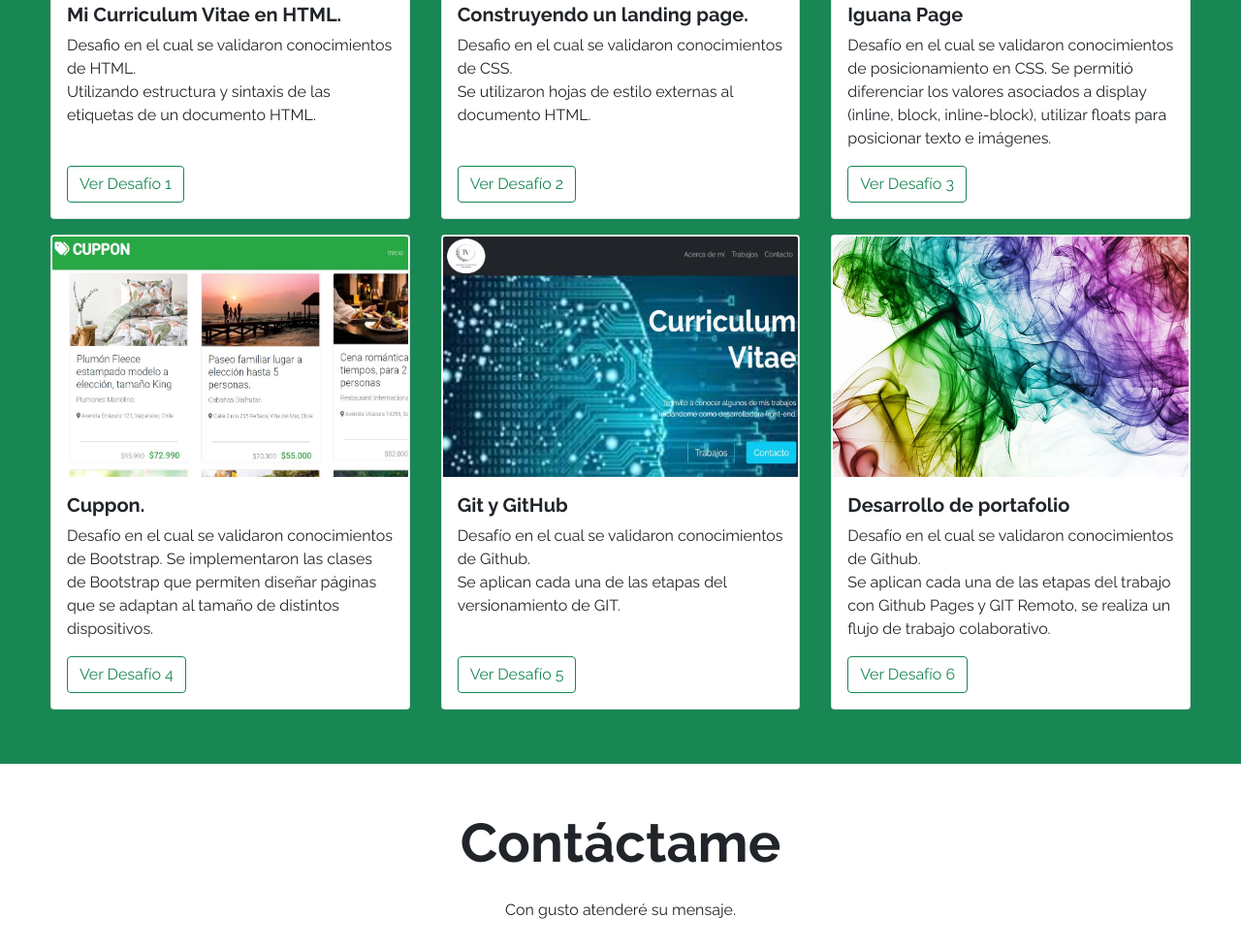
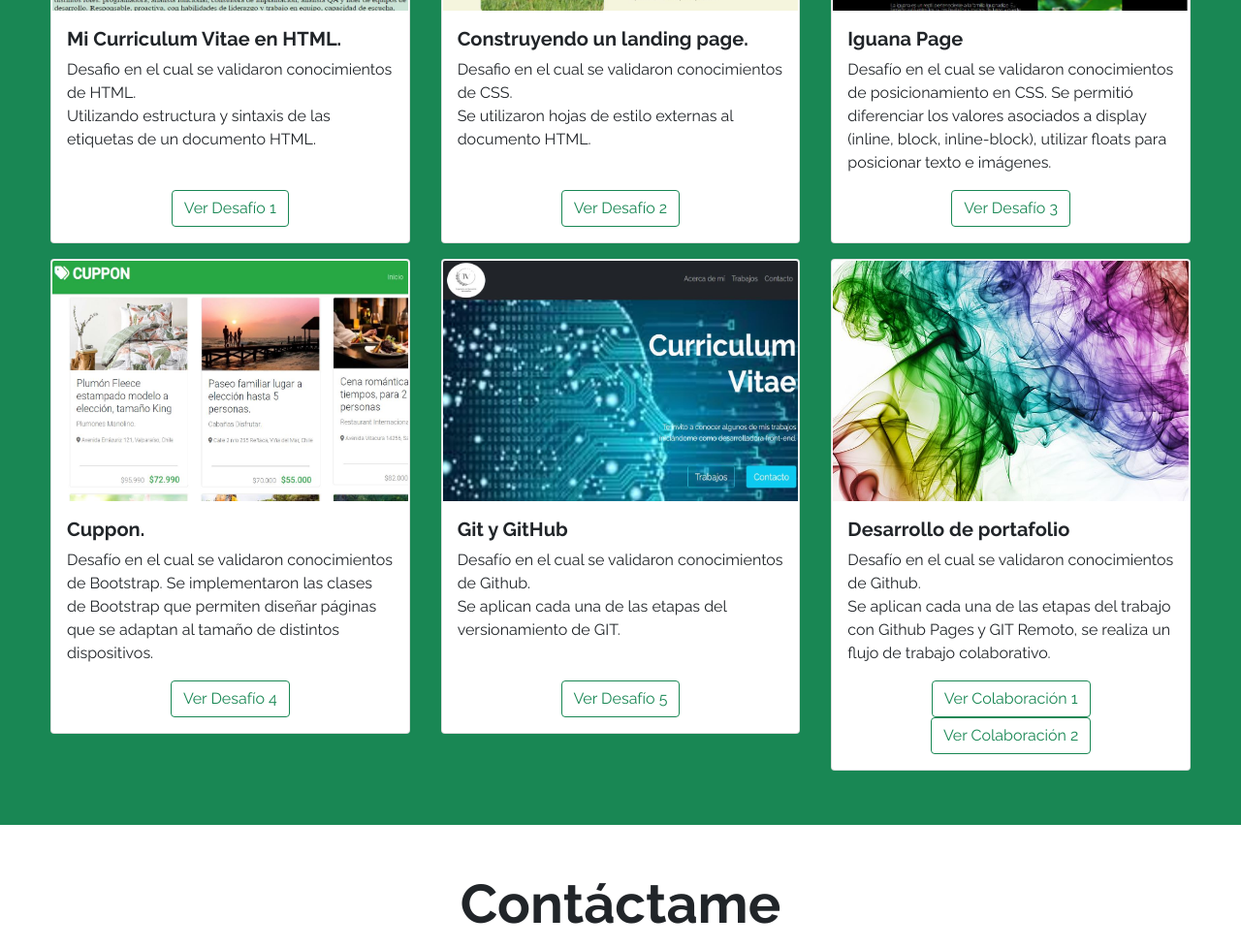
Before and after one commit to yaritzaroco/desafio6jubitza, a plain HTML site: page index.html in a window 1280 px wide. Shown: the part 1328-2306 px from the top of the page at 97% size. Drawn offline with nearby package versions, Linux system fonts and the light colour scheme.

Commit message:
agregar otra colaboracion

```diff
--- a/index.html
+++ b/index.html
@@ -45,8 +45,7 @@
           data-bs-target="#navbarSupportedContent"
           aria-controls="navbarSupportedContent"
           aria-expanded="false"
-          aria-label="Toggle navigation"
-        >
+          aria-label="Toggle navigation">
           <span class="navbar-toggler-icon"></span>
         </button>
         <div class="collapse navbar-collapse" id="navbarSupportedContent">
@@ -144,8 +143,7 @@
             class="carousel-control-prev"
             type="button"
             data-bs-target="#carouselExampleIndicators"
-            data-bs-slide="prev"
-          >
+            data-bs-slide="prev">
             <span class="carousel-control-prev-icon" aria-hidden="true"></span>
             <span class="visually-hidden">Previous</span>
           </button>
@@ -153,14 +151,16 @@
             class="carousel-control-next"
             type="button"
             data-bs-target="#carouselExampleIndicators"
-            data-bs-slide="next"
-          >
+            data-bs-slide="next">
             <span class="carousel-control-next-icon" aria-hidden="true"></span>
             <span class="visually-hidden">Next</span>
           </button>
         </div>
       </div>
     </header>
+
+    <div class="container-fluid w-100 mt-4 bg-success" > <hr> </div>
+
     <section id="Acerca-de-mi" class="container text-center mt-4 my-5">
       <h2 class="display-3 fw-bold my-4">Acerca de mí</h2>
       <p class="my-4">
@@ -209,12 +209,14 @@
               <p class="card-text">
                 Desafio en el cual se validaron conocimientos de HTML. <br />
                 Utilizando estructura y sintaxis de las etiquetas de un
-                documento HTML.<br />
+                documento HTML.<br/>
                 <br />
               </p>
+              <div class="container-fluid text-center">
                  <button type="reset" class="btn btn-outline-success" onclick="location.href='https://jvillagarrido.github.io/desafio1/'">
                 Ver Desafío 1
                 </button>
+              </div>
             </div>
           </div>
         </div>
@@ -232,9 +234,11 @@
                 Se utilizaron hojas de estilo externas al documento HTML.<br />
                 <br/>
               </p>
+              <div class="container-fluid text-center">
                  <button type="reset" class="btn btn-outline-success" onclick="location.href='https://jvillagarrido.github.io/desafio2/'">
                   Ver Desafío 2
                  </button>
+                </div>
             </div>
           </div>
         </div>
@@ -252,9 +256,11 @@
                 (inline, block, inline-block), utilizar floats para posicionar
                 texto e imágenes.
               </p>
+              <div class="container-fluid text-center">
                   <button type="reset" class="btn btn-outline-success" onclick="location.href='https://jvillagarrido.github.io/desafio3/'">
                     Ver Desafío 3
                   </button>
+              </div>
             </div>
           </div>
         </div>
@@ -275,9 +281,11 @@
                 páginas que se adaptan al tamaño de distintos dispositivos.
                 <br />
               </p>
+              <div class="container-fluid text-center">
                 <button type="reset" class="btn btn-outline-success" onclick="location.href='https://jvillagarrido.github.io/desafio4/'">
                   Ver Desafío 4
                 </button>
+              </div>
             </div>
           </div>
         </div>
@@ -286,8 +294,7 @@
             <img
               src="assets/img/desafio5.jpg"
               class="card-img-top img-tam2"
-              alt="desafio5"
-            />
+              alt="desafio5"/>
             <div class="card-body">
               <h5 class="card-title fw-bold">Git y GitHub</h5>
               <p class="card-text">
@@ -295,9 +302,11 @@
                 Se aplican cada una de las etapas del versionamiento de GIT.<br />
                 <br />
               </p>
+              <div class="container-fluid text-center">
                 <button type="reset" class="btn btn-outline-success" onclick="location.href='https://jvillagarrido.github.io/fdsw-github/'">
                   Ver Desafío 5
                   </button>
+              </div>
             </div>
           </div>
         </div>
@@ -315,15 +324,21 @@
                   Se aplican cada una de las etapas del trabajo con Github Pages y
                   GIT Remoto, se realiza un flujo de trabajo colaborativo.<br />
                  </p>
+                 <div class="container-fluid text-center">
                     <button type="reset" class="btn btn-outline-success" onclick="location.href='https://github.com/Roospp/forkeo'">
-                  Ver Desafío 6
+                     Ver Colaboración 1
                     </button>
-
+                    <button type="reset" class="btn btn-outline-success" onclick="location.href='https://github.com/yaritzaroco/git_colaborativo_2/pulls'">
+                      Ver Colaboración 2
+                    </button>
                 </div>
             </div>
             </div>
           </div>
+      </div>
+
     </section>
+
     <section id="Contacto" class="container-fluid my-5 w-50">
       <h2 class="display-4 fw-bold text-center my-4">Contáctame</h2>
       <p class="text-center my-4 d-md-block">Con gusto atenderé su mensaje.</p>
@@ -350,7 +365,7 @@
           ></textarea>
         </div>
         <div class="my-3 text-end">
-          <button class="btn bg-success text-light">Enviar</button>
+          <button type="submit"  class="btn bg-success text-light">Enviar</button>
         </div>
       </form>
     </section>
```
Lines whose indentation alone changed are shown as unchanged.
